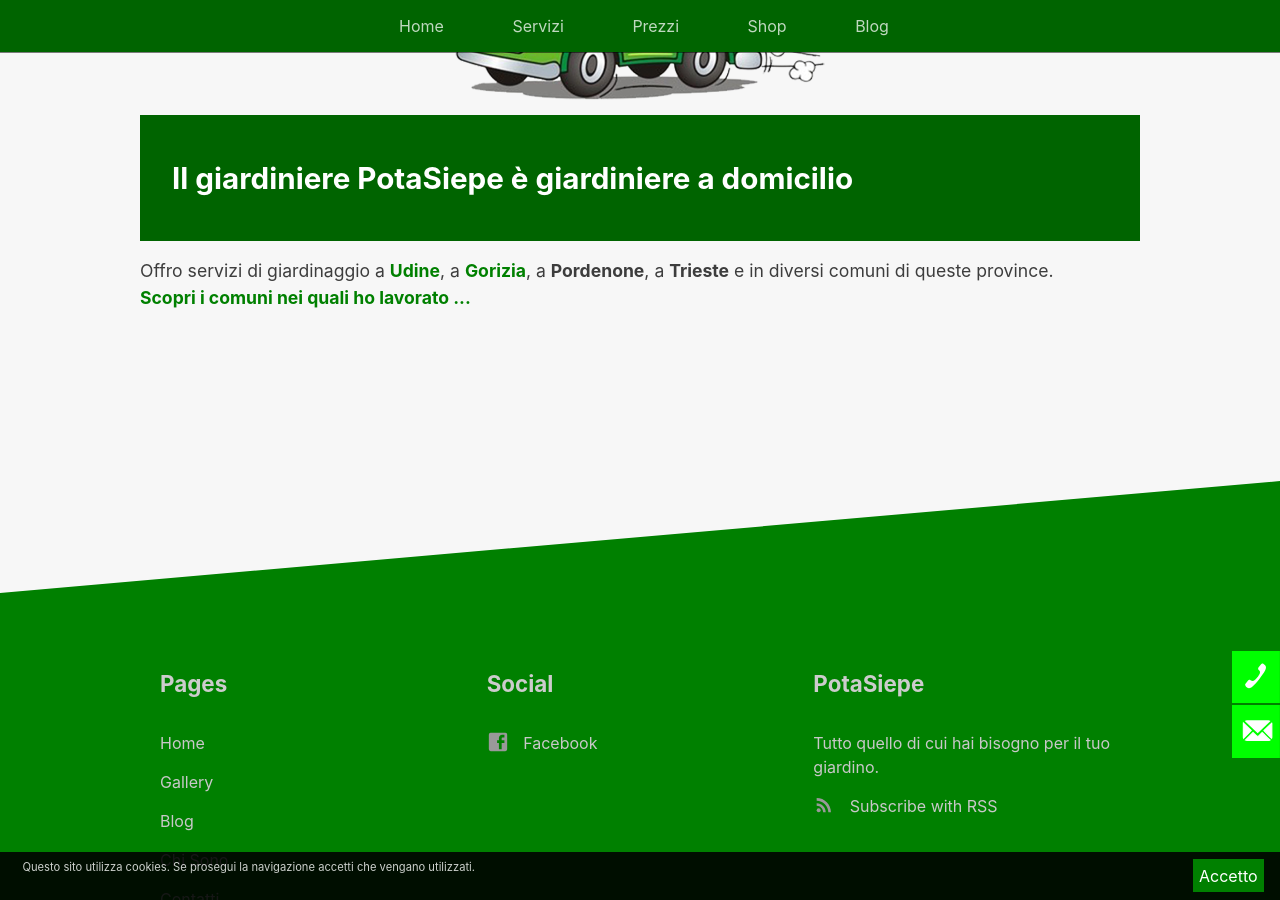
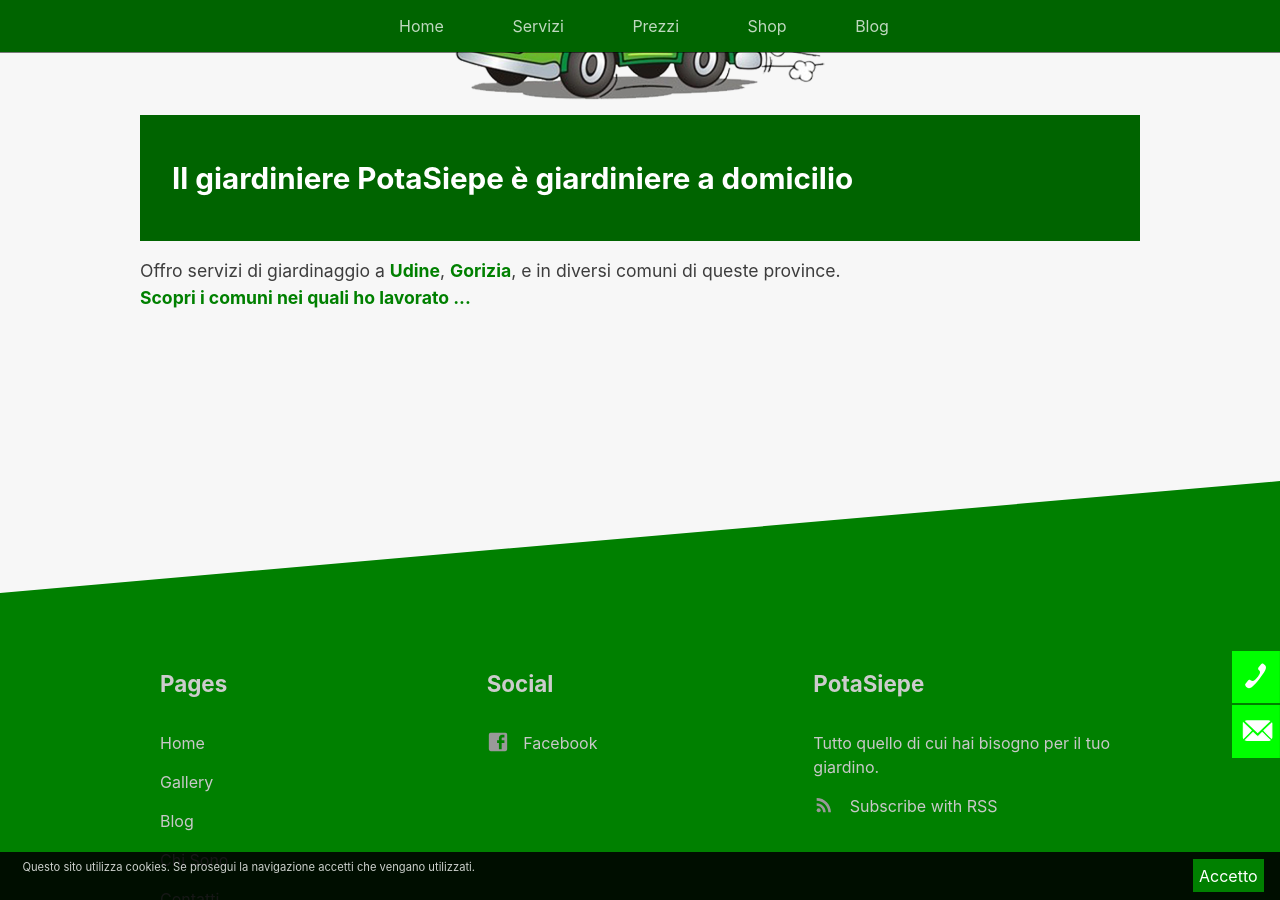
Before and after one commit to enricocaputo/potasiepe, a Jekyll site: the page built from pages/giardinaggio-udine-gorizia.md, in a window 1280 px wide and 900 px high, scrolled down 2415 px. Built offline with Jekyll 4.4.1, drawn with Linux system fonts in a browser that asks for light colours.

Commit message:
Update giardinaggio-udine-gorizia.md

```diff
--- a/pages/giardinaggio-udine-gorizia.md
+++ b/pages/giardinaggio-udine-gorizia.md
@@ -10,7 +10,7 @@
 ---
 <section>
   <header>
-  <h2>Una vasta offerta di servizi per la cura del tuo giardino</h2>
+  <h2 class="text-center">Una vasta offerta di servizi per la cura del tuo giardino</h2>
   </header>
   <div class="page-content">
 <div class="list-collection">
@@ -39,10 +39,8 @@
 </header>
   <p>
     Offro servizi di giardinaggio
-    a <a href="/giardinaggio-udine-giardiniere/" title="Giardinaggio Udine, Giardiniere Udine per taglio siepe low cost e tutti i lavori di giardinaggio di cui hai bisogno">
-      <strong>Udine</strong></a>,
-    a <a href="/giardinaggio-gorizia-giardiniere/" title="Giardinaggio Gorizia, Giardiniere Gorizia per taglio siepe low cost e tutti i lavori di giardinaggio di cui hai bisogno">
-      <strong>Gorizia</strong></a>,
-     a <b>Pordenone</b>, a <b>Trieste</b> e in diversi comuni di queste province.
+    a <a href="/giardinaggio-udine-giardiniere/" title="Giardinaggio Udine, Giardiniere Udine per taglio siepe low cost e tutti i lavori di giardinaggio di cui hai bisogno"> <strong>Udine</strong></a>,
+    <a href="/giardinaggio-gorizia-giardiniere/" title="Giardinaggio Gorizia, Giardiniere Gorizia per taglio siepe low cost e tutti i lavori di giardinaggio di cui hai bisogno"> <strong>Gorizia</strong></a>,
+     e in diversi comuni di queste province.
     <br/> <a href="/servizi_giardinaggio/giardiniere-a-domicilio/" title="vai alla pagina giardiniere a domicilio e vedi dove PotaSiepe ha lavorato"> <b>Scopri i comuni nei quali ho lavorato ...</b></a></p>
 </section>
```
